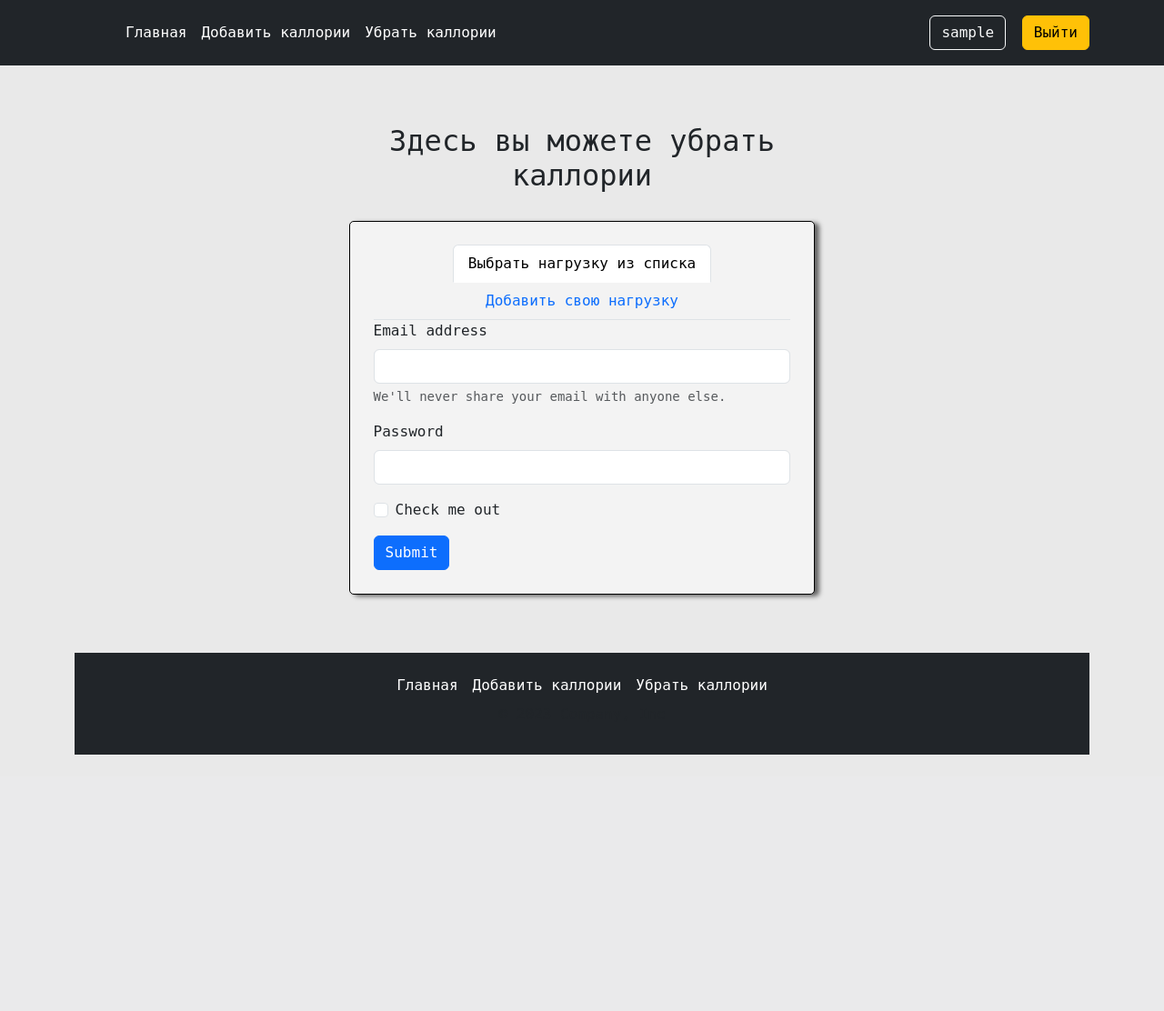
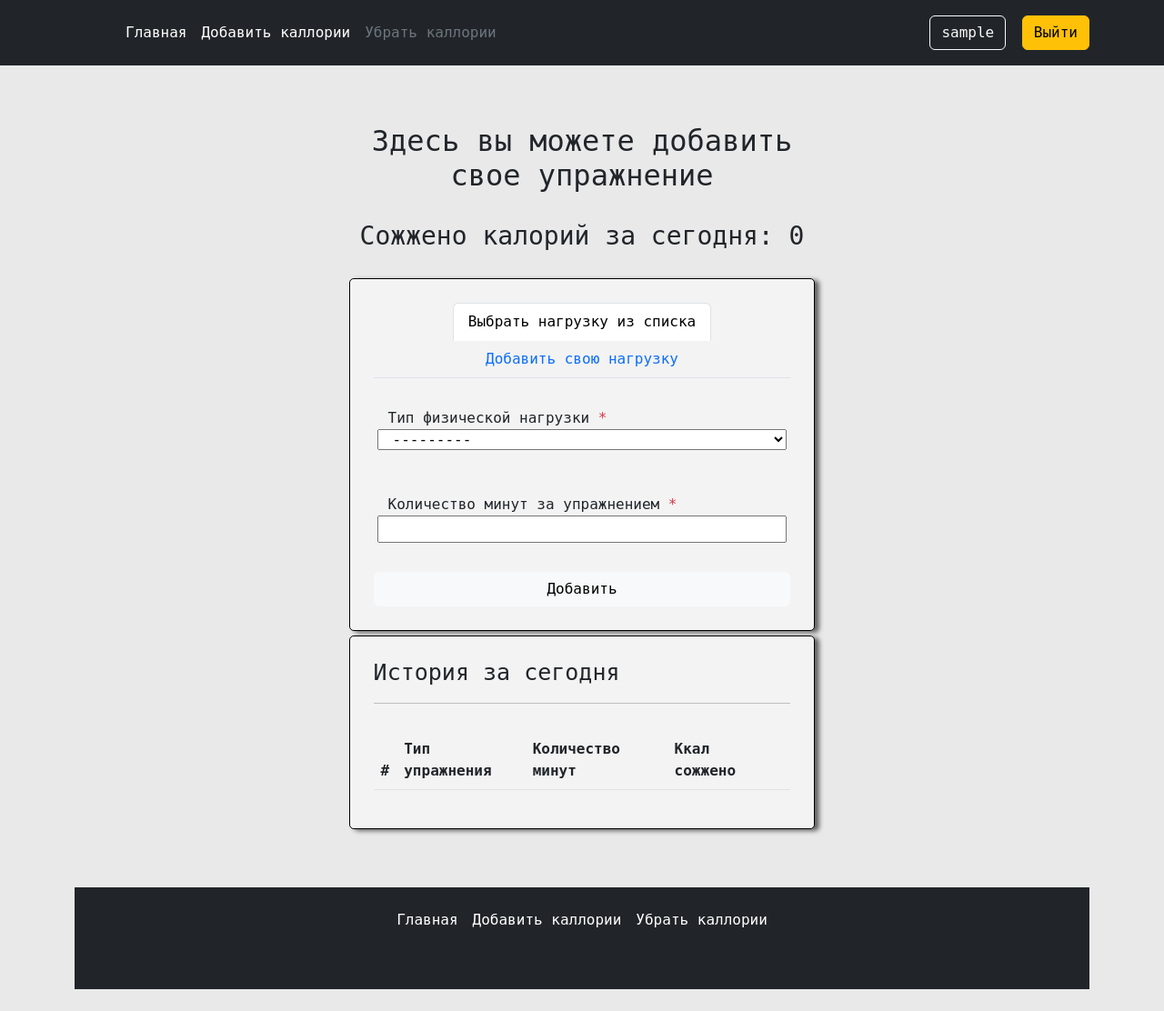
Before and after one commit to Timoha23/CalorieCounter, a Django app: page /remove_calories/ in a window 1280 px wide. Shown: the whole page at 91% size. Before the commit the page ends 830 px from the top, so only its background shows below. Run offline with Django 4.2, Linux system fonts and the light colour scheme; a user stored in the database is signed in; tables that the repository leaves empty hold one stand-in row (values such as "Sample post"); lists and menus that the app fills with data are empty; some libraries are stand-ins or nearby versions.

Commit message:
add rem.cal

```diff
--- a/caloriecounter/calories/forms.py
+++ b/caloriecounter/calories/forms.py
@@ -1,7 +1,7 @@
 from django import forms
 from django.core.exceptions import ValidationError
 
-from .models import EatType, Products
+from .models import EatType, Products, UserRemoveCalorieHistory
 
 
 class AddCalorieForm(forms.Form):
@@ -18,3 +18,29 @@ class AddCalorieForm(forms.Form):
             print('ERROR query')
             raise ValidationError('Данного продукта нет в базе')
         return query
+
+
+class RemoveCalorieForm(forms.ModelForm):
+    # def clean_hours(self):
+    #     hours_value = self.cleaned_data.get('hours')
+    #     if hours_value <= 0:
+    #         raise ValidationError('Чаcов должно быть больше 0')
+    #     return hours_value
+
+    class Meta:
+        model = UserRemoveCalorieHistory
+        fields = ('type', 'minutes')
+
+
+class RemoveCalorieCustomForm(forms.ModelForm):
+    calories = forms.IntegerField(min_value=0, max_value=1500)
+
+    # def clean_hours(self):
+    #     hours_value = self.cleaned_data.get('hours')
+    #     if hours_value <= 0:
+    #         raise ValidationError('Чаcов должно быть больше 0')
+    #     return hours_value
+
+    class Meta:
+        model = UserRemoveCalorieHistory
+        fields = ('custom_type', 'minutes', 'calories')
--- a/caloriecounter/calories/views.py
+++ b/caloriecounter/calories/views.py
@@ -3,8 +3,11 @@ import datetime
 from django.shortcuts import render, redirect, get_object_or_404
 from django.contrib.auth.decorators import login_required
 
-from .forms import AddCalorieForm
-from .models import Products, UserCalorieHistory
+from .forms import AddCalorieForm, RemoveCalorieForm, RemoveCalorieCustomForm
+from .models import (
+    Products, UserAddCalorieHistory, UserRemoveCalorieHistory,
+    SportsExercises
+)
 
 
 def index(request):
@@ -14,11 +17,13 @@ def index(request):
 @login_required
 def create_calories(request):
     """Страница с добавлением продуктов для юзера"""
+
+    form = AddCalorieForm(request.POST or None)
     if request.method == 'POST':
-        form = AddCalorieForm(request.POST)
+        # form = AddCalorieForm(request.POST)
         if form.is_valid():
             product = Products.objects.get(name=form.cleaned_data.get('query'))
-            UserCalorieHistory.objects.create(
+            UserAddCalorieHistory.objects.create(
                 user=request.user,
                 type=form.cleaned_data.get('types'),
                 product=product,
@@ -28,31 +33,32 @@ def create_calories(request):
         else:
             return redirect('calories:index')
 
-    breakfast = UserCalorieHistory.objects.select_related('product').filter(
+    breakfast = UserAddCalorieHistory.objects.select_related('product').filter(
         user=request.user,
         type__name_ru='Завтрак',
         pub_date__date=datetime.date.today(),
     )
 
-    lunch = UserCalorieHistory.objects.select_related('product').filter(
+    lunch = UserAddCalorieHistory.objects.select_related('product').filter(
         user=request.user,
         type__name_ru='Обед',
         pub_date__date=datetime.date.today(),
     )
 
-    dinner = UserCalorieHistory.objects.select_related('product').filter(
+    dinner = UserAddCalorieHistory.objects.select_related('product').filter(
         user=request.user,
         type__name_ru='Ужин',
         pub_date__date=datetime.date.today(),
     )
 
-    snack = UserCalorieHistory.objects.select_related('product').filter(
+    snack = UserAddCalorieHistory.objects.select_related('product').filter(
         user=request.user,
         type__name_ru='Перекус',
         pub_date__date=datetime.date.today(),
     )
 
-    all_types_eat = UserCalorieHistory.objects.select_related('product').filter(
+    all_types_eat = UserAddCalorieHistory.objects.select_related(
+        'product').filter(
         user=request.user,
         pub_date__date=datetime.date.today(),
     )
@@ -70,7 +76,7 @@ def create_calories(request):
     if snack.exists() is False:
         snack = False
 
-    form = AddCalorieForm()
+    # form = AddCalorieForm()
     products = Products.objects.all()
 
     context = {
@@ -92,7 +98,7 @@ def create_calories(request):
 @login_required
 def delete_created_calories(request, id):
     """Удаление созданных калорий"""
-    object = get_object_or_404(UserCalorieHistory, id=id)
+    object = get_object_or_404(UserAddCalorieHistory, id=id)
     object.delete()
     return redirect('calories:create_calories')
 
@@ -101,4 +107,68 @@ def delete_created_calories(request, id):
 def remove_calories(request):
     """Добавление тренировки или иных действий способствующих
     сжиганию калорий"""
-    return render(request, template_name='calories/remove_calories.html')
+
+    form = RemoveCalorieForm(request.POST or None)
+    custom_form = RemoveCalorieCustomForm(request.POST or None)
+    history = UserRemoveCalorieHistory.objects.select_related(
+        'type').filter(pub_date__date=datetime.date.today())[:10]
+    calories_for_user = 0
+    for el in history:
+        calories_for_user += el.calories
+
+    if request.method == 'POST':
+
+        if form.is_valid() or custom_form.is_valid():
+            if 'form_with_exercises' in request.POST:
+                calories = (
+                    form.cleaned_data.get('minutes')/60 *
+                    SportsExercises.objects.get(name=form.cleaned_data.get(
+                        'type')).calories_count
+                )
+
+                UserRemoveCalorieHistory.objects.create(
+                    user=request.user,
+                    type=SportsExercises.objects.get(
+                        name=form.cleaned_data.get('type')
+                    ),
+                    custom_type=None,
+                    minutes=form.cleaned_data.get('minutes'),
+                    calories=calories
+                )
+
+            elif 'custom_user_form' in request.POST:
+                UserRemoveCalorieHistory.objects.create(
+                    user=request.user,
+                    custom_type=custom_form.cleaned_data.get('custom_type'),
+                    type=None,
+                    minutes=form.cleaned_data.get('minutes'),
+                    calories=custom_form.cleaned_data.get('calories'),
+                )
+
+            return redirect('calories:remove_calories')
+        else:
+            if 'custom_user_form' in request.POST:
+                form.errors.clear()
+            return render(
+                request,
+                'calories/remove_calories.html',
+                {
+                    'form': form,
+                    'custom_form': custom_form,
+                    'history': history,
+                    'calories_for_user': calories_for_user,
+                },
+            )
+
+    context = {
+        'form': form,
+        'custom_form': custom_form,
+        'history': history,
+        'calories_for_user': calories_for_user,
+    }
+
+    return render(
+        request,
+        context=context,
+        template_name='calories/remove_calories.html'
+    )
--- a/caloriecounter/templates/calories/calories.html
+++ b/caloriecounter/templates/calories/calories.html
@@ -1,5 +1,5 @@
 {% extends 'base.html' %}
-{% block title %} Добавляем каллории {% endblock title %}
+{% block title %} Добавляем калории {% endblock title %}
 {% block content %}
 {% comment %}  {% endcomment %}
 <script src="https://ajax.googleapis.com/ajax/libs/jquery/1.7.1/jquery.js">  </script>
--- a/caloriecounter/templates/calories/remove_calories.html
+++ b/caloriecounter/templates/calories/remove_calories.html
@@ -1,8 +1,9 @@
 {% extends 'base.html' %}
-{% block title %} Убираем каллории {% endblock title %}
+{% block title %} Убираем калории {% endblock title %}
 {% block content %}
 <div class="custom_card">
-  <h2 style="text-align: center; margin-bottom: 30px;">Здесь вы можете убрать каллории</h2>
+  <h2 style="text-align: center; margin-bottom: 30px;">Здесь вы можете добавить свое упражнение</h2>
+  <h3 style="text-align: center; margin-bottom: 30px;">Сожжено калорий за сегодня: {{ calories_for_user }}</h2>
   <div class="inner_card">
     <nav>
       <div class="nav nav-tabs justify-content-center" id="nav-tab" role="tablist">
@@ -14,25 +15,109 @@
       <div class="tab-pane fade show active" id="nav-add-from-db" role="tabpanel" aria-labelledby="nav-home-tab">
         <form method="post" action="{% url 'calories:remove_calories' %}">
           {% csrf_token %}
-          <div class="mb-3">
-            <label for="exampleInputEmail1" class="form-label">Email address</label>
-            <input type="email" class="form-control" id="exampleInputEmail1" aria-describedby="emailHelp">
-            <div id="emailHelp" class="form-text">We'll never share your email with anyone else.</div>
-          </div>
-          <div class="mb-3">
-            <label for="exampleInputPassword1" class="form-label">Password</label>
-            <input type="password" class="form-control" id="exampleInputPassword1">
-          </div>
-          <div class="mb-3 form-check">
-            <input type="checkbox" class="form-check-input" id="exampleCheck1">
-            <label class="form-check-label" for="exampleCheck1">Check me out</label>
-          </div>
-          <button type="submit" class="btn btn-primary">Submit</button>
+          {% for field in form %}
+            {% if field.label == 'Type' %}
+            {% else %}
+              <div class="form-group row my-3 p-3">
+                <label for="{{ field.id_for_label }}">
+                  {{ field.label }}
+                  {% if field.field.required %}
+                    <span class="required text-danger" >*</span>
+                  {% endif %}
+                </label>
+                <div class="form-error">{{ field.errors }}</div>
+                {{ field }}
+                {% if field.help_text %}
+                  <small id="id_text-help" class="form-text text-muted">
+                    {{ field.help_text }}
+                  </small>
+                {% endif %}
+              </div>
+            {% endif %}
+            {% endfor %}
+            <div class="d-grid gap-2">
+              <button type="submit" class="btn btn-light" name='form_with_exercises'>Добавить</button>
+            </div>
         </form>
       </div>
-      <div class="tab-pane fade" id="nav-add-your" role="tabpanel" aria-labelledby="nav-profile-tab">B</div>
+      <div class="tab-pane fade" id="nav-add-your" role="tabpanel" aria-labelledby="nav-profile-tab">
+        <form method="post" action="{% url 'calories:remove_calories' %}">
+          {% csrf_token %}
+          {% for field in custom_form %}
+            {% if field.label == 'Type' %}
+            {% else %}
+              <div class="form-group row my-3 p-3">
+                <label for="{{ field.id_for_label }}">
+                  {{ field.label }}
+                  {% if field.field.required %}
+                    <span class="required text-danger" >*</span>
+                  {% endif %}
+                </label>
+                <div class="form-error">{{ field.errors }}</div>
+                {{ field }}
+                {% if field.help_text %}
+                  <small id="id_text-help" class="form-text text-muted">
+                    {{ field.help_text }}
+                  </small>
+                {% endif %}
+              </div>
+            {% endif %}
+            {% endfor %}
+            <div class="d-grid gap-2">
+              <button type="submit" class="btn btn-light" name='custom_user_form'>Добавить</button>
+            </div>
+        </form>
+      </div>
     </div>
 
   </div>
+  <div class="inner_card">
+    <div class="row">
+      <div class="col">
+        <h2 class="title_card">
+          История за сегодня
+        </h2>
+      </div>
+    </div>
+    <hr class="custom_hr"></hr>
+        <table class="table">
+          <thead>
+            <tr>
+              <th scope="col">#</th>
+              <th scope="col">Тип упражнения</th>
+              <th scope="col">Количество минут</th>
+              <th scope="col">Ккал сожжено</th>
+              <th scope="col"></th>
+            </tr>
+          </thead>
+          <tbody>
+            {% for obj in history %}
+              <tr>
+                <th scope="row">{{ forloop.counter }}</th>
+                {% if obj.type is not None %}
+                  <td>{{ obj.type.name }}</td>
+                  <td>{{ obj.minutes }}</td>
+                  <td>{{ obj.calories }}</td>
+                {% else %}
+                  <td>{{ obj.custom_type }}</td>
+                  <td>{{ obj.minutes }}</td>
+                  <td>{{ obj.calories }}</td>
+                {% endif %}
+
+                {% comment %} <td><a
+                  class="btn btn-light"
+                  href="{% url 'calories:delete_created_calories' product.id %}"
+                  role="button"
+                >
+                  Удалить
+                </a></td> {% endcomment %}
+              </tr>
+            {% endfor %}
+          </tbody>
+        </table>
+      {% comment %} {% else %}
+      <p>Здесь пока что пусто</p>
+      {% endif %} {% endcomment %}
+  </div>
 </div>
 {% endblock %}
--- a/caloriecounter/templates/includes/header.html
+++ b/caloriecounter/templates/includes/header.html
@@ -9,7 +9,7 @@
           <ul class="nav col-12 col-lg-auto me-lg-auto mb-2 justify-content-center mb-md-0">
             <li><a href="{% url 'calories:index' %}" class="nav-link px-2 {% if view_name == 'calories:index' %}text-secondary{% else %}text-white{% endif %}">Главная</a></li>
             <li><a href="{% url 'calories:create_calories' %}" class="nav-link px-2 {% if view_name == 'calories:create_calories' %}text-secondary{% else %}text-white{% endif %}">Добавить каллории</a></li>
-            <li><a href="{% url 'calories:remove_calories' %}" class="nav-link px-2 text-white">Убрать каллории</a></li>
+            <li><a href="{% url 'calories:remove_calories' %}" class="nav-link px-2 {% if view_name == 'calories:remove_calories' %}text-secondary{% else %}text-white{% endif %}">Убрать каллории</a></li>
           </ul>
         {% endwith %}
 
```
Also changed, not shown: caloriecounter/calories/admin.py (+9 -2 lines), caloriecounter/calories/models.py (+30 -5 lines), caloriecounter/calories/migrations/0005_alter_sportsexercises_options_and_more.py (added), caloriecounter/calories/migrations/0006_rename_usercaloriehistory_useraddcaloriehistory.py (added), caloriecounter/calories/migrations/0007_userremovecaloriehistory_custom_type_and_more.py (added), caloriecounter/calories/migrations/0008_alter_userremovecaloriehistory_hours.py (added), caloriecounter/calories/migrations/0009_userremovecaloriehistory_calories.py (added), caloriecounter/calories/migrations/0010_remove_userremovecaloriehistory_hours_and_more.py (added), caloriecounter/users/urls.py (line endings or trailing spaces).
